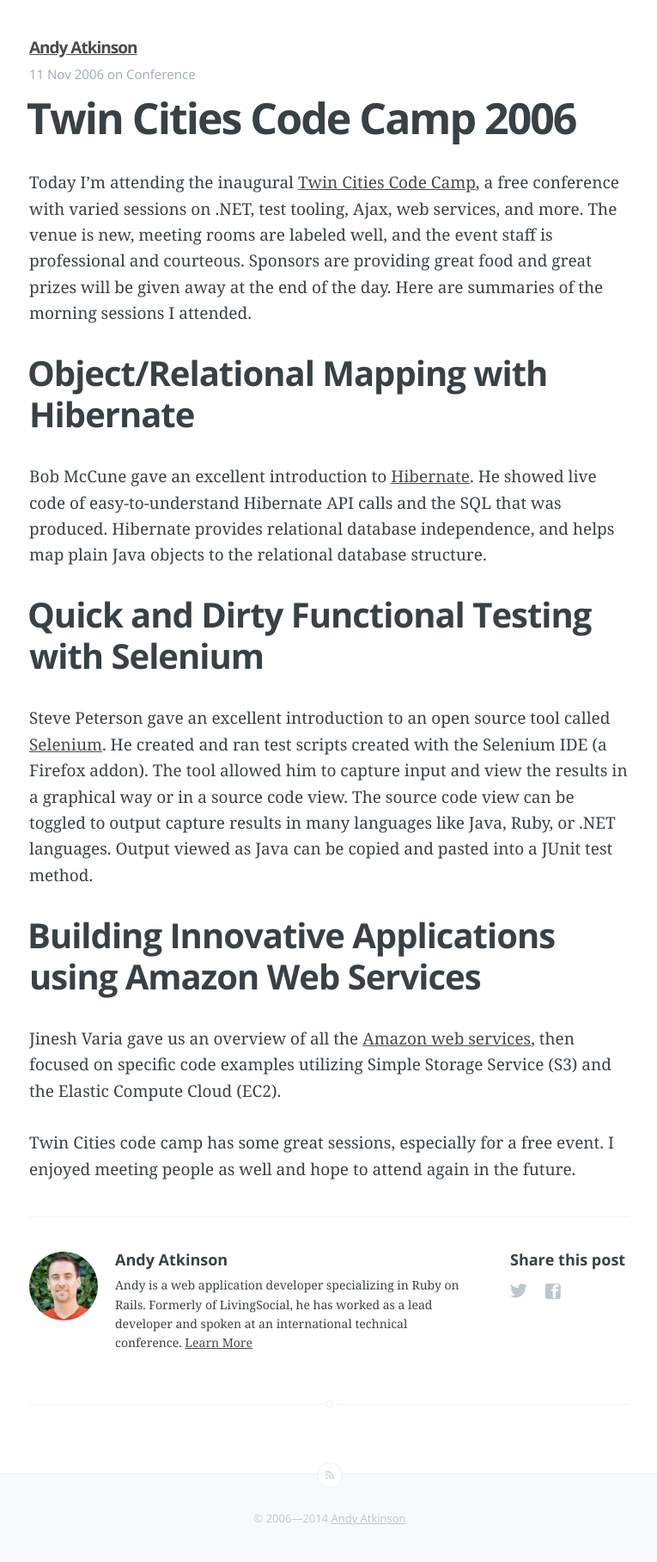
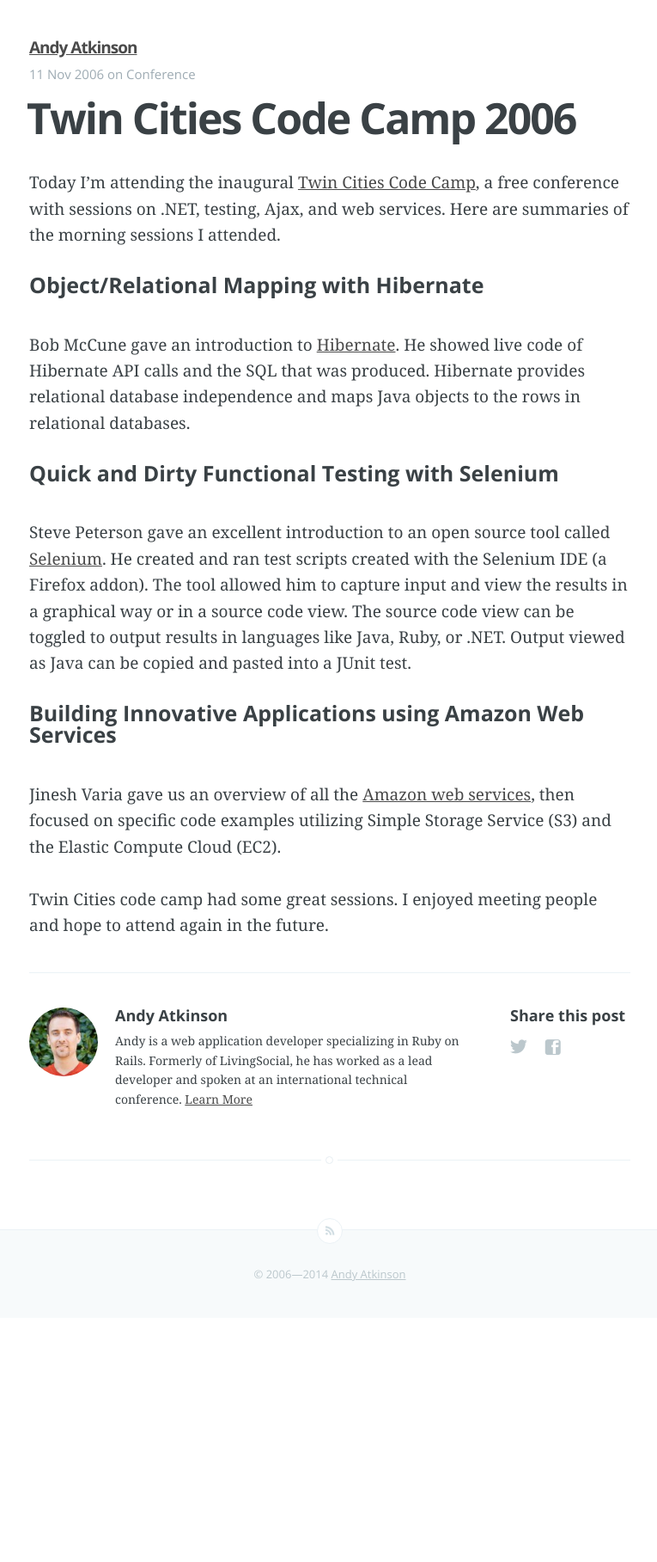
Before and after one commit to andyatkinson/blog, a Jekyll site: the page built from _posts/2006-11-11-twin-cities-code-camp-2006.md, in a window 1280 px wide. Shown: the whole page at 86% size, without its empty margins (256-1021 px from the left). Built offline with Jekyll 4.4.1, drawn with Linux system fonts in a browser that asks for light colours; Markdown is read by kramdown in place of the engine named in the settings; after the commit the page ends 1533 px from its top, so only the background shows below that.

Commit message:
update some posts

````diff
--- a/_posts/2006-11-11-twin-cities-code-camp-2006.md
+++ b/_posts/2006-11-11-twin-cities-code-camp-2006.md
@@ -6,18 +6,16 @@
 categories: [Conference]
 ---
 
-Today I'm attending the inaugural [Twin Cities Code Camp](http://www.twincitiescodecamp.com/TCCC/Default.aspx), a free conference with varied sessions on .NET, test tooling, Ajax, web services, and more. The venue is new, meeting rooms are labeled well, and the event staff is professional and courteous. Sponsors are providing great food and great prizes will be given away at the end of the day. Here are summaries of the morning sessions I attended.
+Today I'm attending the inaugural [Twin Cities Code Camp](http://www.twincitiescodecamp.com/TCCC/Default.aspx), a free conference with sessions on .NET, testing, Ajax, and web services. Here are summaries of the morning sessions I attended.
 
-Object/Relational Mapping with Hibernate
----
-Bob McCune gave an excellent introduction to [Hibernate](http://www.hibernate.org/). He showed live code of easy-to-understand Hibernate API calls and the SQL that was produced. Hibernate provides relational database independence, and helps map plain Java objects to the relational database structure.
+##### Object/Relational Mapping with Hibernate
 
-Quick and Dirty Functional Testing with Selenium
-----
-Steve Peterson gave an excellent introduction to an open source tool called [Selenium](http://www.openqa.org/selenium-ide/). He created and ran test scripts created with the Selenium IDE (a Firefox addon). The tool allowed him to capture input and view the results in a graphical way or in a source code view. The source code view can be toggled to output capture results in many languages like Java, Ruby, or .NET languages. Output viewed as Java can be copied and pasted into a JUnit test method.
+Bob McCune gave an introduction to [Hibernate](http://www.hibernate.org/). He showed live code of Hibernate API calls and the SQL that was produced. Hibernate provides relational database independence and maps Java objects to the rows in relational databases.
 
-Building Innovative Applications using Amazon Web Services
----
+##### Quick and Dirty Functional Testing with Selenium
+Steve Peterson gave an excellent introduction to an open source tool called [Selenium](http://www.openqa.org/selenium-ide/). He created and ran test scripts created with the Selenium IDE (a Firefox addon). The tool allowed him to capture input and view the results in a graphical way or in a source code view. The source code view can be toggled to output results in languages like Java, Ruby, or .NET. Output viewed as Java can be copied and pasted into a JUnit test.
+
+##### Building Innovative Applications using Amazon Web Services
 Jinesh Varia gave us an overview of all the [Amazon web services](http://aws.amazon.com/), then focused on specific code examples utilizing Simple Storage Service (S3) and the Elastic Compute Cloud (EC2).
 
-Twin Cities code camp has some great sessions, especially for a free event. I enjoyed meeting people as well and hope to attend again in the future.
+Twin Cities code camp had some great sessions. I enjoyed meeting people and hope to attend again in the future.
--- a/_posts/2014-05-03-delayed-job-exception-notification-integration.markdown
+++ b/_posts/2014-05-03-delayed-job-exception-notification-integration.markdown
@@ -11,8 +11,9 @@
 
 We have this running in production now. Each of our delayed_jobs are set up as classes, and utilize the [failure](https://github.com/collectiveidea/delayed_job#hooks) hook. We are now receiving email notifications of job failures and it helps us resolve them quickly!
 
+##### Chain delayed job's handle_failed_job method to do exception notification
+
 ``` ruby
-# Chain delayed job's handle_failed_job method to do exception notification
 Delayed::Worker.class_eval do
   def handle_failed_job_with_notification(job, error)
     handle_failed_job_without_notification(job, error)
````
Also changed, not shown: _posts/2007-04-16-no-fluff-just-stuff-april-2007-conference.md (+4 -2 lines).
